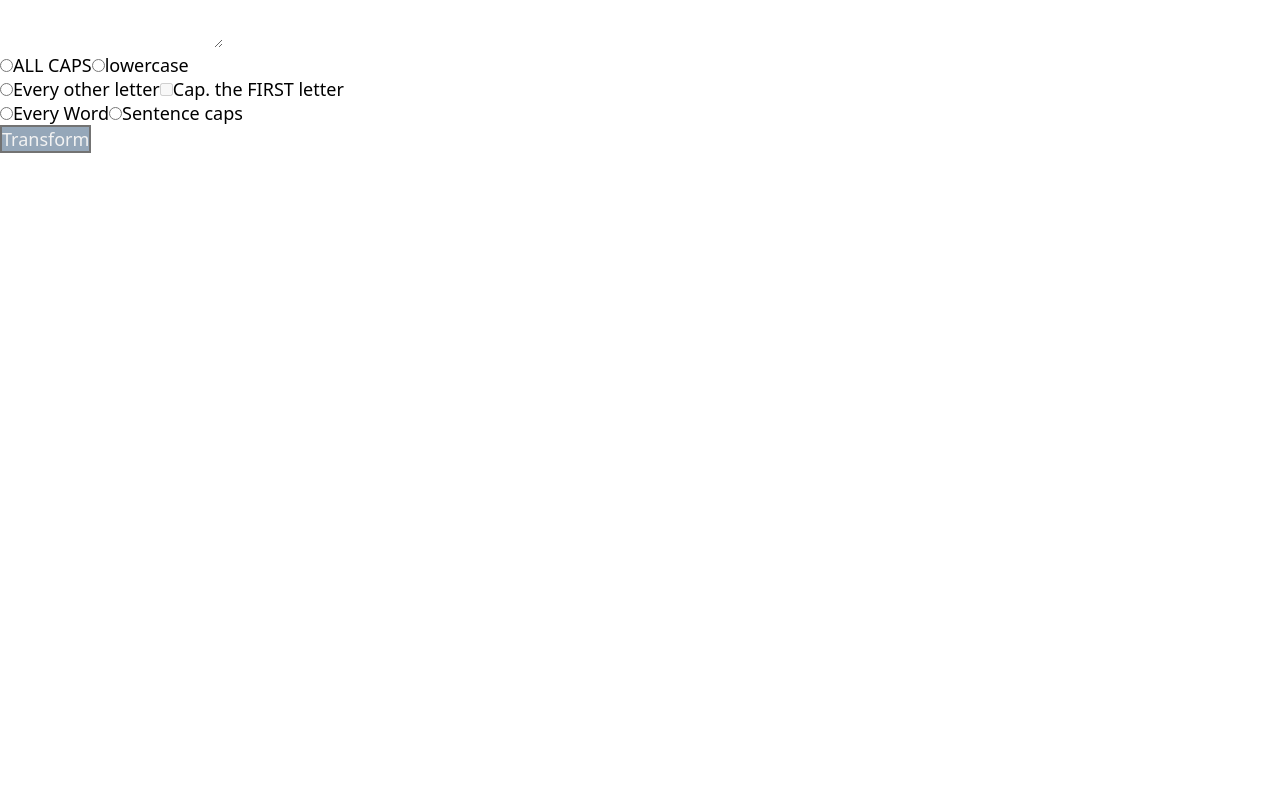
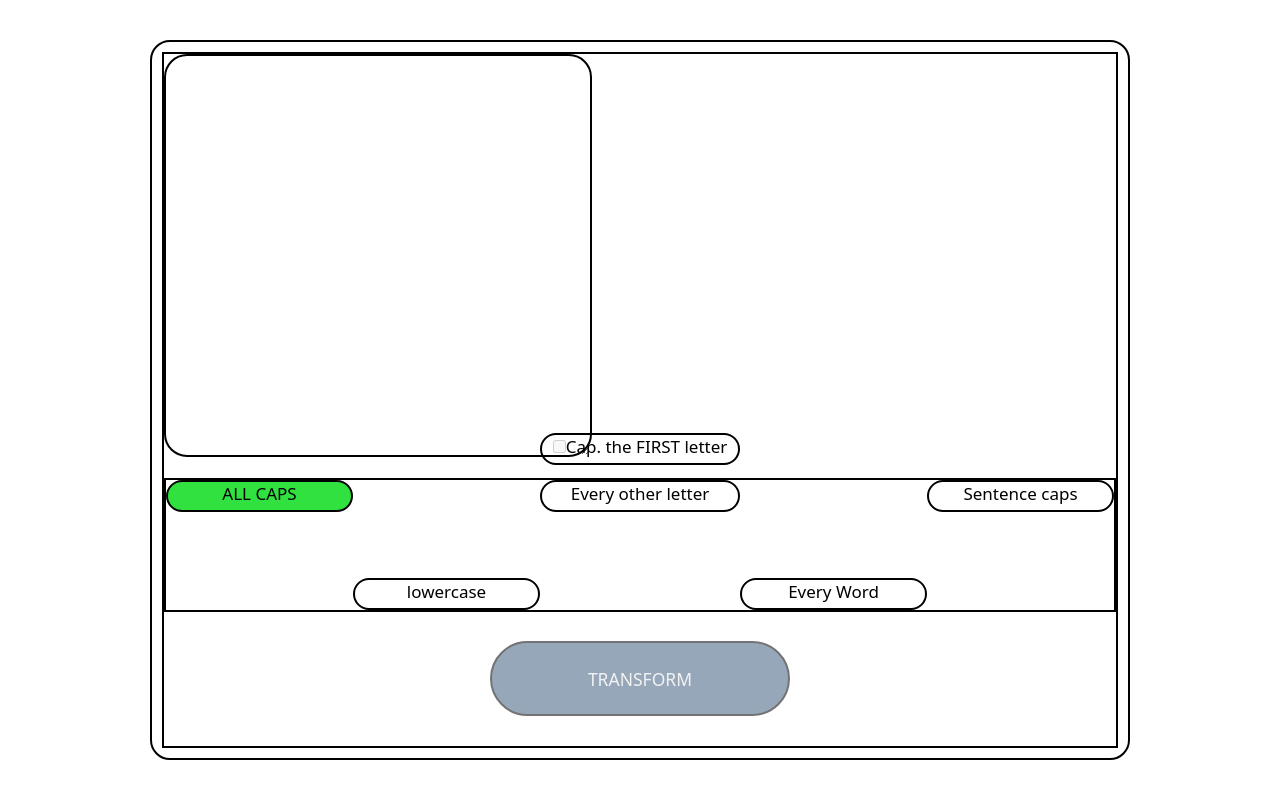
Before and after one commit to letmeeatbrioche/capitalization-app, a Next.js app: page / in a window 1280 px wide. Built offline with nearby package versions, Linux system fonts and the light colour scheme.

Commit message:
Add main component styles

```diff
--- a/src/components/Form.tsx
+++ b/src/components/Form.tsx
@@ -59,25 +59,25 @@ const Form = () => {
   }
 
   return (
-    <div className="container">
-      <form className="form" onSubmit={handleSubmit}>
-        <textarea className="user-input" name="userText" value={text} onChange={(event) => handleInputChange(event)} />
+    <div className="container z-50 bg-[rgb(213, 227, 241)] border-2 border-black border-solid rounded-[20px] max-w-[980px] my-[40px] mx-auto h-[90vh] p-2.5">
+      <form className="form bg-[rgb(213, 227, 241)] border-2 border-black border-solid grid grid-cols-7 grid-rows-[3fr_3%_1fr_1fr] h-full w-full" onSubmit={handleSubmit}>
+        <textarea className="user-input bg-[rgb(242, 248, 255)] border-2 border-black border-solid rounded-[23px] col-[1_/_span_3] w-[105%] p-2.5" name="userText" value={text} onChange={(event) => handleInputChange(event)} />
 
         <Result transformedText={transformed} />
 
-        <div className="options">
-          <input className="option" type="radio" name="option" value="All caps" id="all-caps" onChange={() => handleOptionClick()}/>
-          <label htmlFor="all-caps" >ALL CAPS</label>
+        <div className="options border-2 border-black border-solid flex w-full col-[1_/_span_7] row-start-3">
+          <input className="option hidden" type="radio" name="option" value="All caps" id="all-caps" onChange={() => handleOptionClick()}/>
+          <label htmlFor="all-caps" className="bg-[#1d2d] h-8 w-[200px] text-[17px] border-2 border-black border-solid rounded-[2rem] text-center justify-self-center" >ALL CAPS</label>
 
 
-          <input className="option" type="radio" name="option" value="All lowercase" id="lowercase" onChange={() => handleOptionClick()}/>
-          <label className="down-btn" htmlFor="lowercase">lowercase</label>
+          <input className="option hidden" type="radio" name="option" value="All lowercase" id="lowercase" onChange={() => handleOptionClick()}/>
+          <label className="down-btn self-end h-8 w-[200px] text-[17px] border-2 border-black border-solid rounded-[2rem] text-center justify-self-center" htmlFor="lowercase">lowercase</label>
 
-          <div className="special-option">
-              <input className="option every-other-letter" type="radio" name="option" value="Every other letter" id="every-other-letter" onChange={() => handleOptionClick('special')} />
-              <label htmlFor="every-other-letter">Every other letter</label>
+          <div className="special-option top-[50px] grid col-[4_/_span_1] justify-self-center">
+              <input className="option every-other-letter hidden" type="radio" name="option" value="Every other letter" id="every-other-letter" onChange={() => handleOptionClick('special')} />
+              <label htmlFor="every-other-letter" className="h-8 w-[200px] text-[17px] border-2 border-black border-solid rounded-[2rem] text-center justify-self-center order-1">Every other letter</label>
 
-              <label className="checkbox-label" htmlFor="checkbox" style={{cursor: everyOtherLetterSelected ? 'pointer' : undefined}}>
+              <label className="checkbox-label relative -top-28 h-8 w-[200px] text-[17px] border-2 border-black border-solid rounded-[2rem] text-center justify-self-center order-2" htmlFor="checkbox" style={{cursor: everyOtherLetterSelected ? 'pointer' : undefined}}>
                 <input className="checkbox" type="checkbox" name="first" id="checkbox" disabled={everyOtherLetterSelected ? false : true}  checked={checkboxActive} onClick={handleCheckboxClick} />
                 Cap. the FIRST letter
               </label>
@@ -85,15 +85,15 @@ const Form = () => {
 
 
 
-          <input className="option" type="radio" name="option" value="Every word" id="every-word" onChange={() => handleOptionClick()}/>
-          <label className="down-btn" htmlFor="every-word">Every Word</label>
+          <input className="option hidden" type="radio" name="option" value="Every word" id="every-word" onChange={() => handleOptionClick()}/>
+          <label className="down-btn self-end h-8 w-[200px] text-[17px] border-2 border-black border-solid rounded-[2rem] text-center justify-self-center" htmlFor="every-word">Every Word</label>
 
 
-          <input className="option" type="radio" name="option" value="Sentence caps" id="sentence" onChange={() => handleOptionClick()}/>
-          <label htmlFor="sentence">Sentence caps</label>
+          <input className="option hidden" type="radio" name="option" value="Sentence caps" id="sentence" onChange={() => handleOptionClick()}/>
+          <label htmlFor="sentence" className="h-8 w-[200px] text-[17px] border-2 border-black border-solid rounded-[2rem] text-center justify-self-center">Sentence caps</label>
         </div>
 
-        <button className="transform" type="submit" disabled={selected ? false : true} style={!selected ? disabledTransformStyles : undefined}>Transform</button>
+        <button className="transform border-2 border-black border-solid rounded-[96px] col-[4_/_span_1] w-[300px] h-[75px] row-start-4 self-center text-[17.5px] uppercase justify-self-center" type="submit" disabled={selected ? false : true} style={!selected ? disabledTransformStyles : undefined}>Transform</button>
 
         {/* <AllCapsOption selectOption={() => handleOptionClick('All caps')} /> */}
         {/* <AllLowercaseOption selectOption={() => handleOptionClick('All lowercase')} /> */}
```
